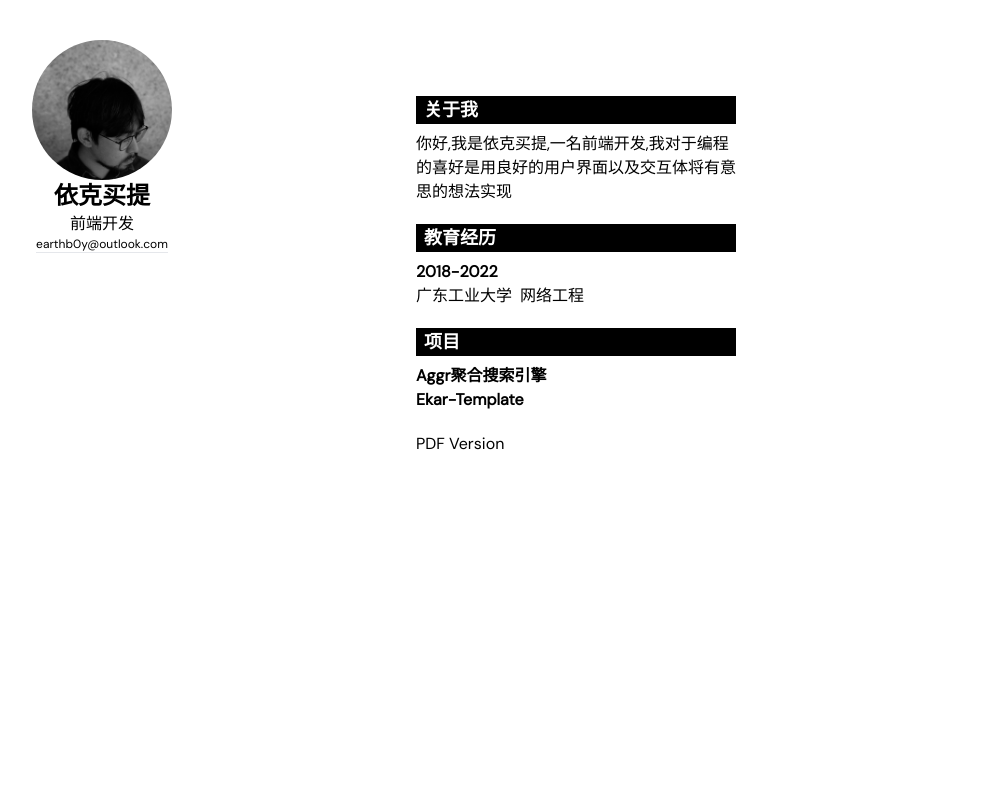
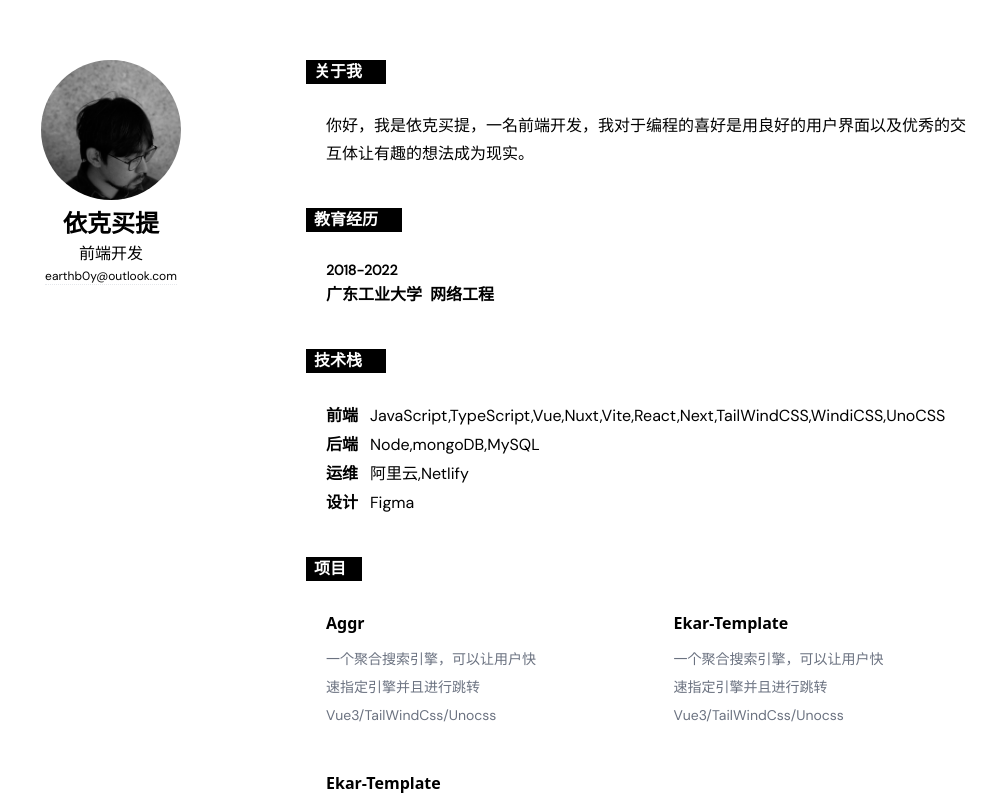
Before and after one commit to Ekarmore/resume, a Next.js app: page / in a window 1280 px wide. Shown: the top 800 px of the page, without its empty margins (64-1060 px from the left). Built offline with nearby package versions, Linux system fonts and the light colour scheme.

Commit message:
page build

```diff
--- a/components/layout.tsx
+++ b/components/layout.tsx
@@ -1,13 +1,6 @@
-// import { Inter } from '@next/font/google';
-import { useState } from "react";
-
 export default function RootLayout({ children }: {
   children: React.ReactNode;
 }) {
-  const [isShow, setIsShow] = useState(true)
-  const onChange = (e:boolean) => {
-    setIsShow(e)
-  }
   return (
     <>
       <main>{children}</main>
--- a/pages/index.tsx
+++ b/pages/index.tsx
@@ -1,39 +1,68 @@
 import Image from 'next/image'
 import Head from 'next/head'
 import avatar from "../public/Avatar.webp";
-import { useState } from 'react';
 export default function resume() {
   return (
-    <div className='relative'>
+    <div className='p-10 grid grid-cols-8 gap-10 h-screen leading-7'>
       <Head>
         <title> Resume | ekar </title>
         <meta name="viewport" content="initial-scale=1.0, width=device-width" />
         {/* <link rel="icon" type='image' href="../public/Avatar.webp" /> */}
       </Head>
-      <section className='mx-auto flex flex-col flex-wrap w-78 justify-center items-center md:top-10 md:left-24 md:fixed'>
+      <section className='col-span-2 p-5  flex flex-col flex-wrap items-center'>
         <Image alt='my avatar' width={140} className='scale-1.5 rounded-full' placeholder='blur' src={avatar} />
-        <p className='font-bold text-2xl'>依克买提</p>
-        <div >前端开发</div>
-        <div className='flex items-center'><div className='text-xs border-b border-b-dashed'>earthb0y@outlook.com</div></div>
+        <p className='font-bold text-2xl mt-2'>依克买提</p>
+        <span>前端开发</span>
+        <a href='mailto:earthb0y@outlook.com' className='text-xs border-b border-dotted'>earthb0y@outlook.com</a>
       </section>
-      <article className='mx-auto w-1/4 mt-24'>
+      <article className='col-span-5 p-5'>
         <section>
           <div className='mb-5'>
-          <h4 className='w-auto pl-2 mb-2 text-lg font-extrabold bg-black text-white'>关于我</h4>
-            <p >你好,我是依克买提,一名前端开发,我对于编程的喜好是用良好的用户界面以及交互体将有意思的想法实现</p>
+          <h4 className='w-20 pl-2 mb-2 text-base font-extrabold bg-black text-white'>关于我</h4>
+            <p className='p-5'>你好，我是依克买提，一名前端开发，我对于编程的喜好是用良好的用户界面以及优秀的交互体让有趣的想法成为现实。</p>
           </div>
           <div className='mb-5' >
-            <h4 className='w-auto pl-2 mb-2 text-lg font-extrabold bg-black text-white' >教育经历</h4>
-            <div >
-              <p className='font-extrabold' >2018-2022</p>
-              <span>广东工业大学</span><span className='ml-2'>网络工程</span>
+            <h4 className='w-24 pl-2 mb-2 text-base font-extrabold bg-black text-white' >教育经历</h4>
+            <div className='p-5'>
+              <p className='font-extrabold text-sm' >2018-2022</p>
+              <span className='font-sans font-bold'>广东工业大学</span><span className='ml-2 font-sans font-bold'>网络工程</span>
             </div>
           </div>
+          <section className='mb-5' >
+            <h4 className='w-20 pl-2 mb-2 text-base font-extrabold bg-black text-white' >技术栈</h4>
+            <div className='p-5'>
+              <div className='Stack'>
+              <span className='font-sans font-bold mr-3'>前端</span><span>JavaScript,TypeScript,Vue,Nuxt,Vite,React,Next,TailWindCSS,WindiCSS,UnoCSS</span>
+              </div>
+              <div className='Stack'>
+              <span className='font-sans font-bold mr-3'>后端</span><span>Node,mongoDB,MySQL</span>
+              </div>
+              <div className='Stack'>
+              <span className='font-sans font-bold mr-3'>运维</span><span>阿里云,Netlify</span>
+              </div>
+              <div className='Stack'>
+              <span className='font-sans font-bold mr-3'>设计</span><span>Figma</span>
+              </div>
+            </div>
+          </section>
           <div className='mb-5'>
-            <h1 className='w-auto pl-2 mb-2 text-lg font-extrabold bg-black text-white' >项目</h1>
-            <div >
-              <p className='font-extrabold' >Aggr聚合搜索引擎</p>
-              <p className='font-extrabold' >Ekar-Template</p>
+            <h1 className='w-14 pl-2 mb-2 text-base font-extrabold bg-black text-white' >项目</h1>
+            <div className='grid grid-cols-8 gap-10 p-5'>
+              <div className='col-span-3 flex-wrap'>
+              <h4 className='projectTitle mb-2 font-sans' >Aggr</h4>
+              <span className='text-sm text-gray-500'>一个聚合搜索引擎，可以让用户快速指定引擎并且进行跳转</span>
+              <span className='text-sm text-gray-500'>Vue3/TailWindCss/Unocss</span>
+              </div>
+              <div className='col-span-3 col-start-5'>
+              <h4 className='projectTitle mb-2 font-sans' >Ekar-Template</h4>
+              <span className='text-sm text-gray-500'>一个聚合搜索引擎，可以让用户快速指定引擎并且进行跳转</span>
+              <span className='text-sm text-gray-500'>Vue3/TailWindCss/Unocss</span>
+              </div>
+              <div className='col-span-3 '>
+              <h4 className='projectTitle mb-2 font-sans' >Ekar-Template</h4>
+              <span className='text-sm text-gray-500'>一个聚合搜索引擎，可以让用户快速指定引擎并且进行跳转</span>
+              <span className='text-sm text-gray-500'>Vue3/TailWindCss/Unocss</span>
+              </div>
             </div>
           </div>
           <div>
--- a/styles/globals.css
+++ b/styles/globals.css
@@ -9,3 +9,10 @@ body {
   font-family: -apple-system, BlinkMacSystemFont, Segoe UI, Roboto, Oxygen,
     Ubuntu, Cantarell, Fira Sans, Droid Sans, Helvetica Neue, sans-serif;
 }
+
+.projectTitle{
+ font-weight:bold
+}
+.Stack::before{
+content: '';
+}
```
Also changed, not shown: styles/Home.module.css (added).
